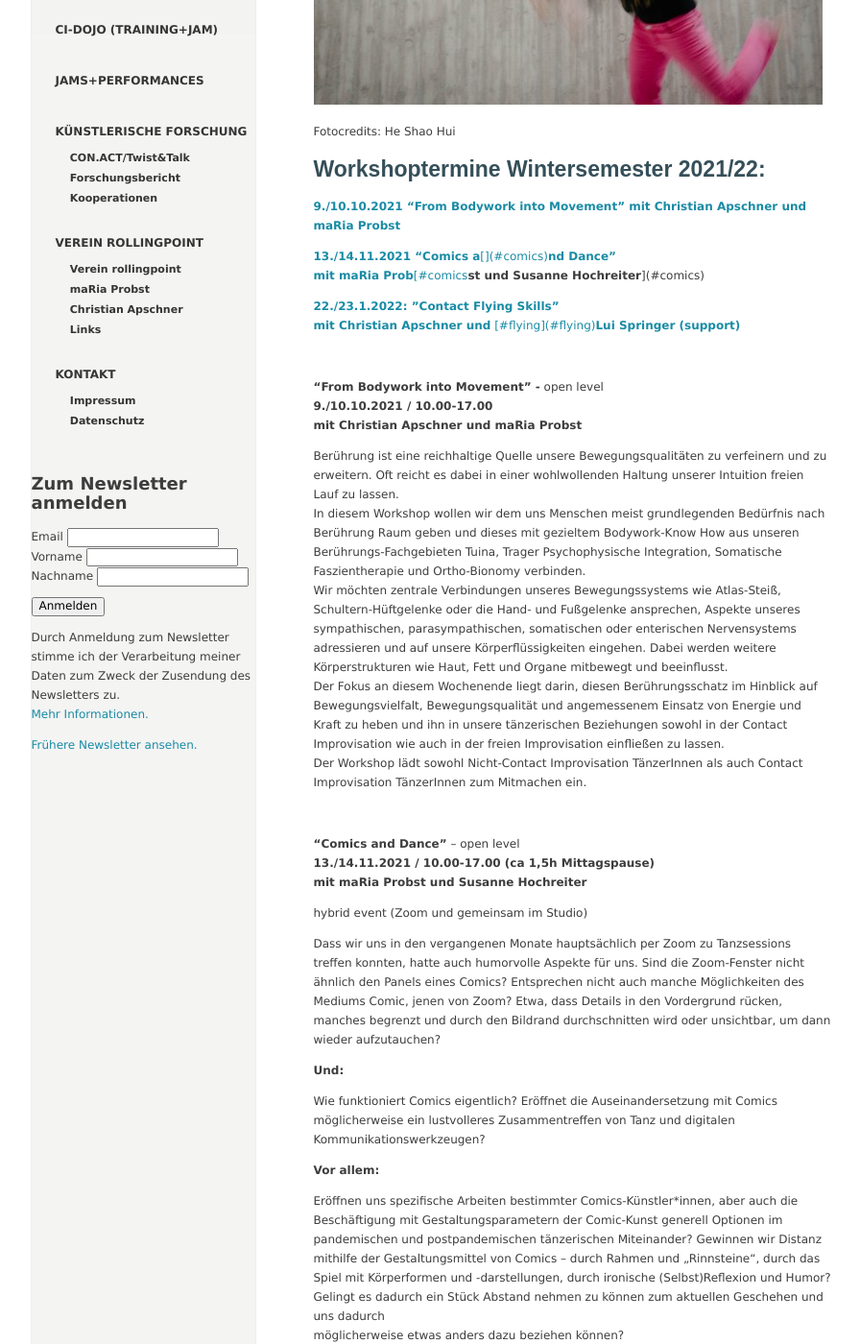
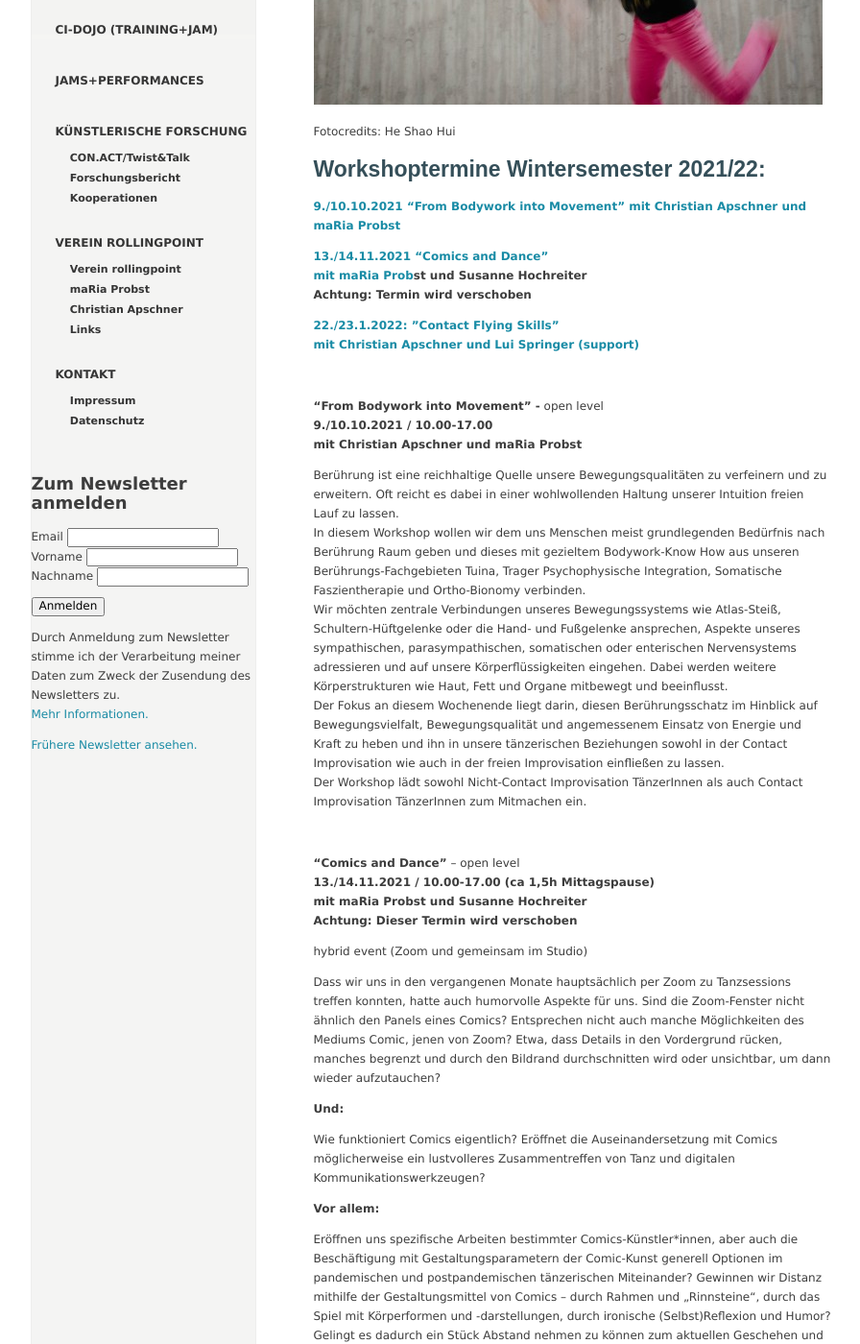
Before and after one commit to manulari/rollingpointat, a Jekyll site: the page built from _all_pages/workshops.md, in a window 1280 px wide and 1400 px high, scrolled down 426 px. Shown: the whole window at 96% size, without its empty margins (152-1048 px from the left). Built offline with Jekyll 4.4.1, drawn with Linux system fonts in a browser that asks for light colours; comment, search, counter and statistics services are not loaded.

Commit message:
Update page “workshops”

```diff
--- a/_all_pages/workshops.md
+++ b/_all_pages/workshops.md
@@ -12,11 +12,12 @@ Fotocredits: He Shao Hui
 
 **[9./10.10.2021 "From Bodywork into Movement" mit Christian Apschner und maRia Probst](#bodywork)**
 
-[**13./14.11.2021 "Comics a**[](#comics)**nd Dance"**\
-**mit maRia Prob**\[#comics](#comics)**st und Susanne Hochreiter**](#comics)
+[**13./14.11.2021 "Comics and Dance"**\
+**mit maRia Prob**](#comics)**st und Susanne Hochreiter**\
+**Achtung: Termin wird verschoben**
 
 [**22./23.1.2022: "Contact Flying Skills"**\
-**mit Christian Apschner und** [#flying](#flying)**Lui Springer (support)**](#flying)
+**mit Christian Apschner und** **Lui Springer (support)**](#flying)
 
 &nbsp;
 
@@ -40,7 +41,8 @@ Der Workshop lädt sowohl Nicht-Contact Improvisation TänzerInnen als auch Cont
 
 **"Comics and Dance"** – open level\
 **13./14.11.2021 / 10.00-17.00 (ca 1,5h Mittagspause)**\
-**mit maRia Probst und Susanne Hochreiter**
+**mit maRia Probst und Susanne Hochreiter**\
+**Achtung: Dieser Termin wird verschoben**
 
 hybrid event (Zoom und gemeinsam im Studio)
 
```
